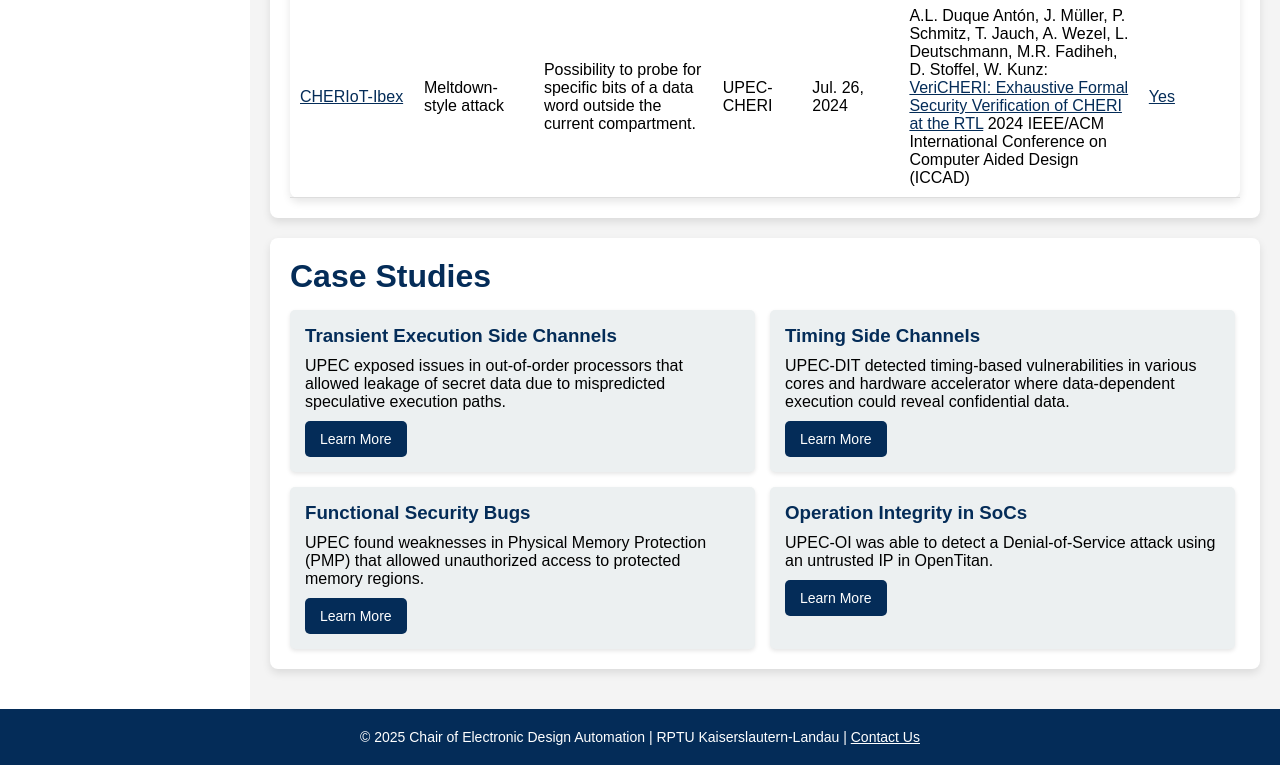
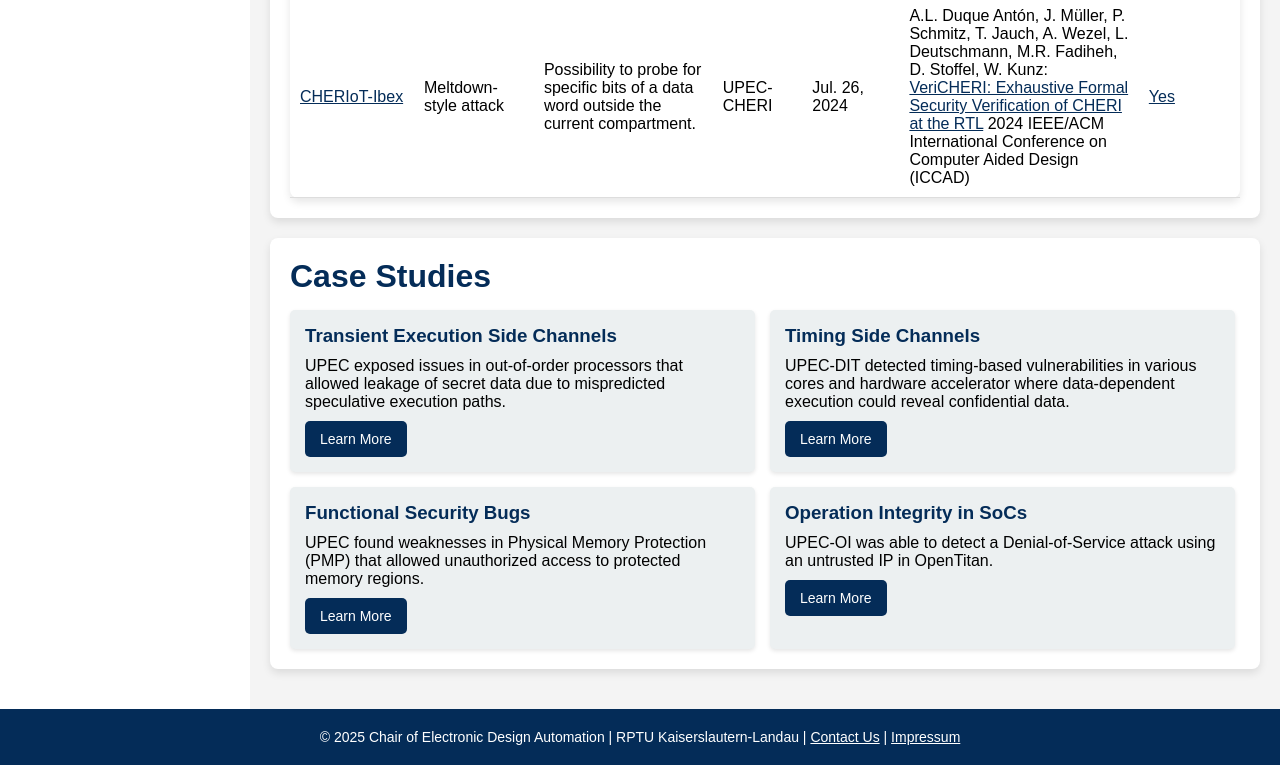
Before and after one commit to RPTU-EIS/UPEC, a plain HTML site: page index.html in a window 1280 px wide. Shown: the part 2551-3316 px from the top of the page. Drawn offline with Linux system fonts and the light colour scheme.

Commit message:
Impressum

```diff
--- a/index.html
+++ b/index.html
@@ -342,7 +342,7 @@
 
     <!-- Footer -->
     <div class="footer">
-        <p>&copy; 2025 Chair of Electronic Design Automation | RPTU Kaiserslautern-Landau | <a href="https://eit.rptu.de/fgs/eis/">Contact Us</a></p>
+        <p>&copy; 2025 Chair of Electronic Design Automation | RPTU Kaiserslautern-Landau | <a href="https://eit.rptu.de/fgs/eis/">Contact Us</a> | <a href="https://rptu.de/impressum">Impressum</a></p>
     </div>
 
     <script>
```
Also changed, not shown: methodology.html (+1 -1 lines), results.html (+1 -1 lines).
